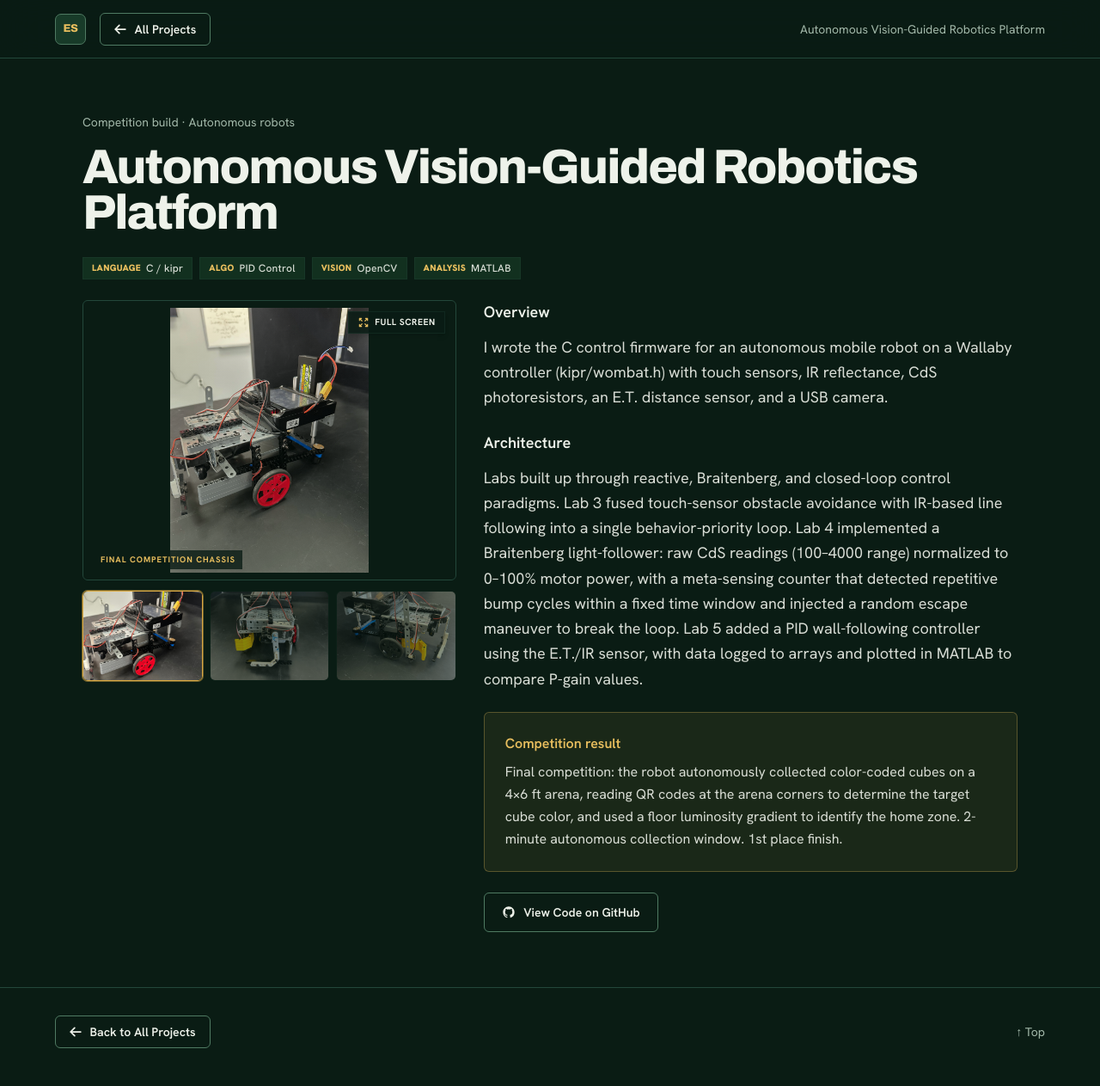
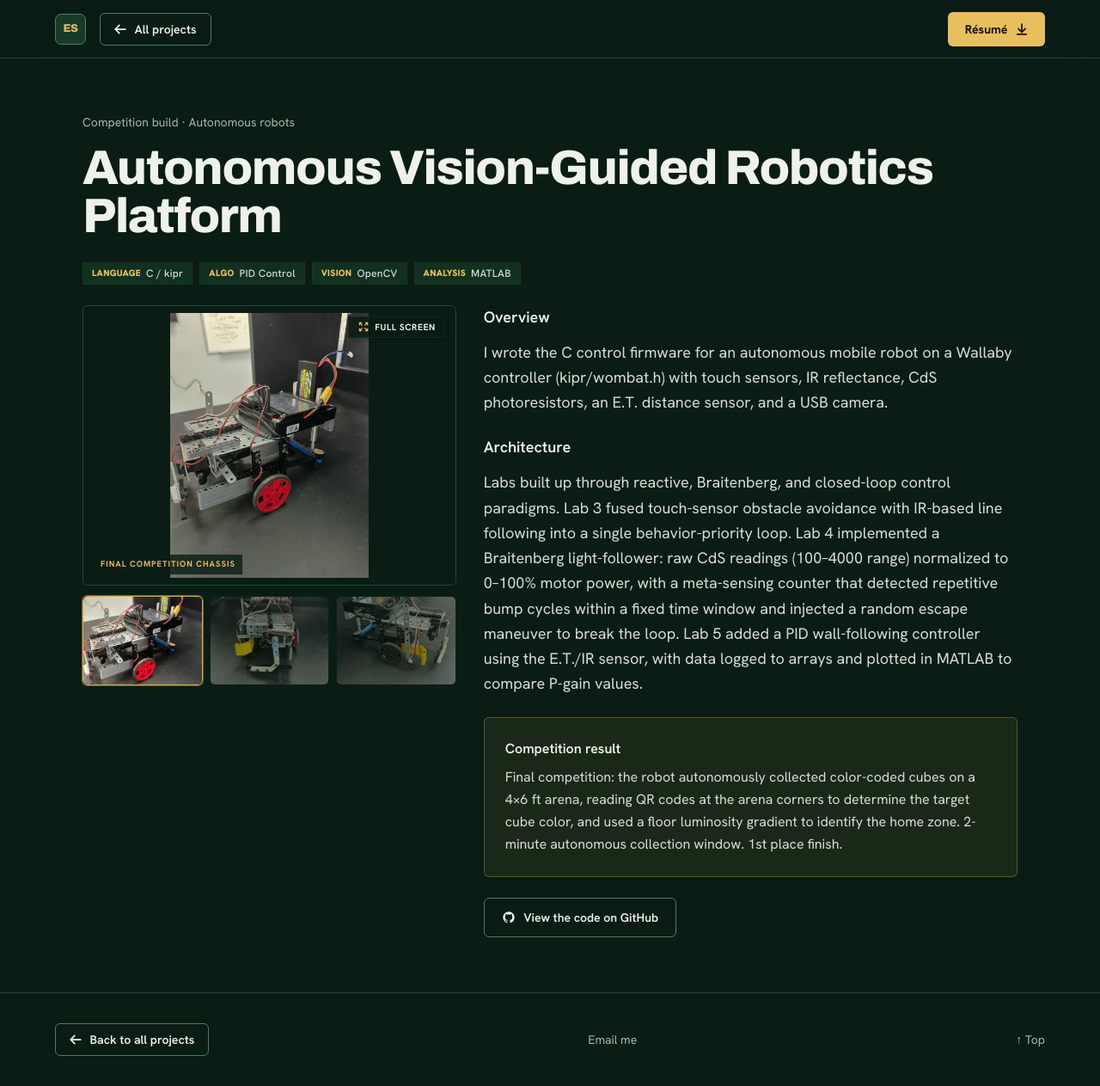
Before and after one commit to Ethansuttor/portfolio-website, a Next.js app: page /projects/autonomous-vision-guided-robotics in a window 1280 px wide. Shown: the whole page at 86% size. Built offline with nearby package versions, Linux system fonts and the light colour scheme; a web font is replaced by a local one.

Commit message:
Implement styling, typography, contrast, navigation, and copy fixes (Gemini track)

```diff
--- a/src/app/globals.css
+++ b/src/app/globals.css
@@ -23,6 +23,14 @@
 
   --trace: #1d4a34;
   --led: #6dfa9c;
+}
+
+@media (prefers-contrast: more) {
+  :root {
+    --on-surface-variant: #c9d8cd; /* 11.93:1 */
+    --outline: #7fa891;            /* 6.65:1 */
+    --outline-variant: #4f7a62;    /* 3.34:1, so hairlines pass the 3:1 border rule */
+  }
 }
 
 @theme inline {
@@ -94,7 +102,13 @@ body {
   line-height: 0.88;
 }
 
-/* Small mono labels, set the way KiCad prints reference designators. */
+.display-title {
+  line-height: 1;
+  letter-spacing: -0.025em;
+}
+
+/* Small mono labels, set the way KiCad prints reference designators.
+   Deliberate exception to the brand rule: mono labels remain gold despite not being interactive. */
 .silk {
   font-family: var(--font-mono), monospace;
   font-stretch: 87.5%;
--- a/src/app/not-found.tsx
+++ b/src/app/not-found.tsx
@@ -8,7 +8,7 @@ export const metadata: Metadata = {
 };
 
 const suggestions = [
-  { href: "/projects", label: "All Projects" },
+  { href: "/projects", label: "All projects" },
   { href: BUILD_LOG_HREF, label: "Build log" },
 ];
 
--- a/src/app/projects/[slug]/page.tsx
+++ b/src/app/projects/[slug]/page.tsx
@@ -80,13 +80,13 @@ export default async function ProjectPage({ params }: Props) {
         }}
       />
 
-      <SubpageNav backHref="/projects" backLabel="All Projects" label={project.title} />
+      <SubpageNav backHref="/projects" backLabel="All projects" label={project.title} />
 
       <article className="px-8 md:px-24 py-16 max-w-7xl mx-auto">
         <ProjectArticle project={project} headingLevel="h1" />
       </article>
 
-      <SubpageFooter backHref="/projects" backLabel="Back to All Projects" />
+      <SubpageFooter backHref="/projects" backLabel="Back to all projects" />
     </main>
   );
 }
--- a/src/components/BuildLogPreview.tsx
+++ b/src/components/BuildLogPreview.tsx
@@ -37,7 +37,7 @@ export function BuildLogPreview() {
                   {entry.dateLabel}
                 </time>
                 <span>
-                  <span className="block display text-on-surface text-xl md:text-2xl leading-[1.05] mb-2 group-hover:text-primary">
+                  <span className="block font-semibold text-on-surface text-lg md:text-xl leading-tight mb-2 group-hover:text-primary">
                     {entry.title}
                   </span>
                   <span className="block text-on-surface-variant leading-relaxed max-w-3xl">{entry.standfirst}</span>
--- a/src/components/ExperienceTimeline.tsx
+++ b/src/components/ExperienceTimeline.tsx
@@ -115,8 +115,8 @@ function Entry({ entry, isLast }: { entry: TimelineEntry; isLast: boolean }) {
           </span>
         </p>
 
-        <h3 className="display text-on-surface text-[clamp(1.4rem,2.6vw,2rem)] leading-[1] mb-2">{entry.role}</h3>
-        <p className="text-primary font-medium mb-5">
+        <h3 className="font-semibold text-on-surface text-xl md:text-2xl leading-tight mb-2">{entry.role}</h3>
+        <p className="text-on-surface font-semibold mb-5">
           {entry.company}
           {entry.location && <span className="text-on-surface-variant font-normal"> · {entry.location}</span>}
         </p>
@@ -127,7 +127,7 @@ function Entry({ entry, isLast }: { entry: TimelineEntry; isLast: boolean }) {
           <ul className="max-w-3xl space-y-2 text-on-surface/85">
             {entry.highlights.map((h) => (
               <li key={h} className="flex gap-3">
-                <span aria-hidden="true" className="mt-[0.6rem] block w-1.5 h-1.5 shrink-0 bg-primary" />
+                <span aria-hidden="true" className="mt-[0.6rem] block w-1.5 h-1.5 shrink-0 bg-outline" />
                 {h}
               </li>
             ))}
@@ -144,7 +144,6 @@ export function ExperienceTimeline() {
       <div className="mx-auto max-w-[1400px]">
         <SectionHeading
           title="Experience"
-          note="Gold dots are roles I still hold."
         />
 
         <ol className="max-w-5xl mx-auto">
--- a/src/components/ProjectArticle.tsx
+++ b/src/components/ProjectArticle.tsx
@@ -83,7 +83,7 @@ export function ProjectArticle({ project, headingLevel = "h2", href }: ProjectAr
         <span className="text-sm text-on-surface-variant block mb-4">
           {project.tag}
         </span>
-        <Heading className="display text-on-surface text-[clamp(1.9rem,4.4vw,3.6rem)] leading-[0.95] mb-6">
+        <Heading className="display display-title text-on-surface text-[clamp(1.9rem,4.4vw,3.6rem)] mb-6">
           {href ? (
             <Link
               href={href}
@@ -113,7 +113,7 @@ export function ProjectArticle({ project, headingLevel = "h2", href }: ProjectAr
 
             {leftDetails.length > 0 && (
               <section className="mt-2">
-                <SectionLabel as={Sub}>System Implementation</SectionLabel>
+                <SectionLabel as={Sub}>System implementation</SectionLabel>
                 <div className="flex flex-col gap-3.5">
                   {leftDetails.map((item) => (
                     <DetailCard key={item.label} label={item.label} detail={item.detail} expanded />
@@ -144,7 +144,7 @@ export function ProjectArticle({ project, headingLevel = "h2", href }: ProjectAr
 
           {rightDetails.length > 0 && (
             <section>
-              <SectionLabel as={Sub}>{hasViewer ? "Hardware & Telemetry" : "Implementation"}</SectionLabel>
+              <SectionLabel as={Sub}>{hasViewer ? "Hardware and telemetry" : "Implementation"}</SectionLabel>
               <div className={hasViewer ? "flex flex-col gap-3.5" : "grid grid-cols-1 md:grid-cols-2 gap-3"}>
                 {rightDetails.map((item) => (
                   <DetailCard
@@ -169,7 +169,7 @@ export function ProjectArticle({ project, headingLevel = "h2", href }: ProjectAr
 
           {project.iteration && (
             <div className="p-6 rounded-md bg-primary/[0.07] border border-primary/30">
-              <span className="block font-semibold text-primary mb-2">
+              <span className="block font-semibold text-on-surface mb-2">
                 Competition result
               </span>
               <p className="text-on-surface/90 text-sm md:text-base leading-relaxed">
@@ -186,7 +186,7 @@ export function ProjectArticle({ project, headingLevel = "h2", href }: ProjectAr
             className="btn-ghost px-5 py-3 text-sm w-fit"
           >
             <GitHubIcon />
-            View Code on GitHub
+            View the code on GitHub
           </a>
 
             {project.blogHref && (
@@ -202,7 +202,7 @@ export function ProjectArticle({ project, headingLevel = "h2", href }: ProjectAr
                     d="M4 5.5A1.5 1.5 0 015.5 4H9a3 3 0 013 3v13a2.5 2.5 0 00-2.5-2.5h-4A1.5 1.5 0 014 16V5.5zM20 5.5A1.5 1.5 0 0018.5 4H15a3 3 0 00-3 3v13a2.5 2.5 0 012.5-2.5h4A1.5 1.5 0 0020 16V5.5z"
                   />
                 </svg>
-                Read Build Blog
+                Read the build log
               </Link>
             )}
           </div>
--- a/src/components/SubpageNav.tsx
+++ b/src/components/SubpageNav.tsx
@@ -1,5 +1,6 @@
 import Link from "next/link";
 import { ArrowLeftIcon } from "@/components/icons";
+import { EMAIL, RESUME_HREF } from "@/lib/site";
 
 type BackLink = { backHref: string; backLabel: string };
 
@@ -9,7 +10,7 @@ const backLinkClass =
 /** Sticky top bar on the inner pages: a back link, and the page's name on the right. */
 export function SubpageNav({ backHref, backLabel, label }: BackLink & { label: string }) {
   return (
-    <nav className="sticky top-0 z-50 bg-background/85 backdrop-blur-xl border-b border-outline-variant px-5 sm:px-8 lg:px-16 h-[68px] flex items-center justify-between gap-6">
+    <nav aria-label={label} className="sticky top-0 z-50 bg-background/85 backdrop-blur-xl border-b border-outline-variant px-5 sm:px-8 lg:px-16 h-[68px] flex items-center justify-between gap-6">
       <div className="flex items-center gap-4 min-w-0">
         <Link href="/" aria-label="Home" className="grid place-items-center w-9 h-9 shrink-0 rounded-[7px] bg-surface-container-highest border border-outline hover:border-primary transition-colors">
           <span className="display text-[0.8rem] tracking-tight text-primary">ES</span>
@@ -19,7 +20,12 @@ export function SubpageNav({ backHref, backLabel, label }: BackLink & { label: s
           {backLabel}
         </Link>
       </div>
-      <span className="text-sm text-on-surface-variant hidden sm:block truncate max-w-sm">{label}</span>
+      <a href={RESUME_HREF} download className="btn-gold px-5 py-2.5 text-sm">
+        Résumé
+        <svg className="w-3.5 h-3.5" viewBox="0 0 12 12" fill="none" aria-hidden="true">
+          <path d="M6 1v8M2.5 5.5 6 9l3.5-3.5M1.5 11h9" stroke="currentColor" strokeWidth="1.5" strokeLinecap="round" strokeLinejoin="round" />
+        </svg>
+      </a>
     </nav>
   );
 }
@@ -28,12 +34,15 @@ export function SubpageNav({ backHref, backLabel, label }: BackLink & { label: s
  *  point at /#top on project pages, which navigated to the home page instead. */
 export function SubpageFooter({ backHref, backLabel }: BackLink) {
   return (
-    <div className="border-t border-outline-variant px-5 sm:px-8 lg:px-16 py-8 flex items-center justify-between">
+    <div className="border-t border-outline-variant px-5 sm:px-8 lg:px-16 py-8 flex items-center justify-between gap-4">
       <Link href={backHref} className={backLinkClass}>
         <ArrowLeftIcon className="w-3.5 h-3.5 transition-transform group-hover:-translate-x-0.5" />
         {backLabel}
       </Link>
-      <a href="#" className="text-sm text-on-surface-variant hover:text-primary transition-colors">
+      <a href={`mailto:${EMAIL}`} className="text-sm text-on-surface-variant hover:text-primary transition-colors py-3 inline-block">
+        Email me
+      </a>
+      <a href="#" className="text-sm text-on-surface-variant hover:text-primary transition-colors py-3 inline-block">
         ↑ Top
       </a>
     </div>
--- a/src/components/TechnicalMatrix.tsx
+++ b/src/components/TechnicalMatrix.tsx
@@ -47,17 +47,20 @@ export function TechnicalMatrix() {
   return (
     <section id="skills" className="relative py-28 md:py-36 px-5 sm:px-8 lg:px-16">
       <div className="mx-auto max-w-[1400px]">
-        <SectionHeading title="Skills" />
+        <SectionHeading
+          title="Skills"
+          note="Tools I've used on the projects above."
+        />
 
         <div className="grid grid-cols-1 md:grid-cols-3 gap-10 md:gap-12">
           {skillCategories.map((category) => (
             <div key={category.title}>
               <h3 className="display text-on-surface text-[1.3rem] leading-[1] mb-5">{category.title}</h3>
-              <ul className="border-t border-outline-variant">
+              <ul className="flex flex-wrap gap-2">
                 {category.skills.map((skill) => (
                   <li
                     key={skill}
-                    className="py-2.5 border-b border-outline-variant/70 text-on-surface/90"
+                    className="rounded-sm border border-outline-variant px-3 py-1.5 text-sm text-on-surface"
                   >
                     {skill}
                   </li>
```
Also changed, not shown: src/components/AboutMe.tsx (+9 -5 lines), 1 other file (tests, documents, lock files or other folders).
